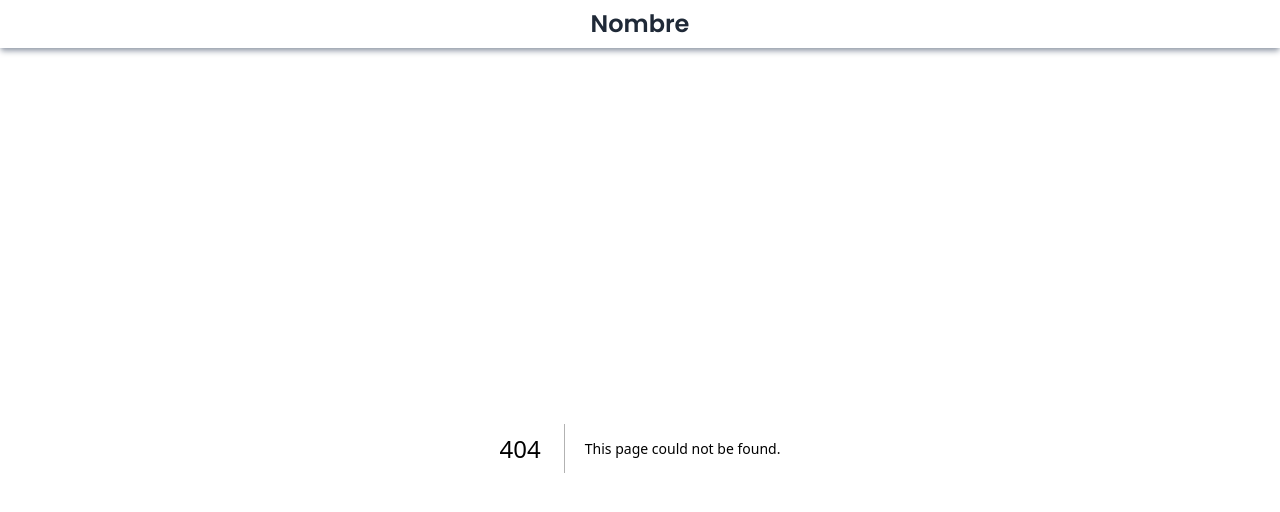
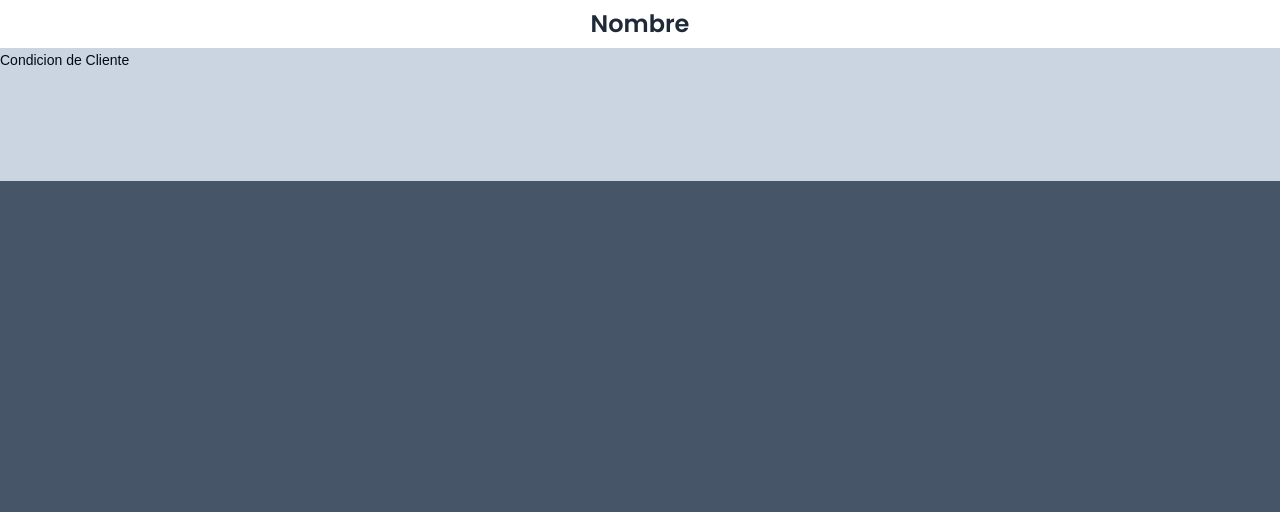
Before and after one commit to jerojimenez17/POS-Template, a Next.js app: page /newBill in a window 1280 px wide. Before the commit this address had no page. Shown: the top 512 px of the page. Built offline with nearby package versions, Linux system fonts and the light colour scheme.

Commit message:
adding newBill page

```diff
--- /dev/null
+++ b/src/app/(protected)/newBill/page.tsx
@@ -0,0 +1,14 @@
+import BillParametersForm from "@/components/Billing/BillParametersForm";
+
+const page = () => {
+  return (
+    <div className="h-full flex flex-col">
+      <div className="bg-slate-300 h-40 w-full">
+        <BillParametersForm />
+      </div>
+      <div className="h-full w-full bg-slate-600"></div>
+    </div>
+  );
+};
+
+export default page;
--- a/src/app/globals.css
+++ b/src/app/globals.css
@@ -99,3 +99,14 @@ html{
   }
 
 }
+
+
+
+@layer base {
+  * {
+    @apply border-border outline-ring/50;
+  }
+  body {
+    @apply bg-background text-foreground;
+  }
+}
--- /dev/null
+++ b/src/components/Billing/BillParametersForm.tsx
@@ -0,0 +1,48 @@
+import ClientConditions from "@/models/ClientConditions";
+import PaidMethods from "@/models/PaidMethods";
+import { BillParametersSchema } from "@/schemas";
+import { zodResolver } from "@hookform/resolvers/zod";
+import { useForm } from "react-hook-form";
+import { z } from "zod";
+import { FormControl, FormField, FormItem, FormLabel, Form } from "../ui/form";
+import { Select, SelectContent, SelectItem } from "../ui/select";
+
+const BillParametersForm = () => {
+  const form = useForm<z.infer<typeof BillParametersSchema>>({
+    resolver: zodResolver(BillParametersSchema),
+    defaultValues: {
+      paidMethod: PaidMethods.EFECTIVO,
+      clientCondition: ClientConditions.CONSUMIDOR_FINAL,
+      discount: 0,
+      twoMethods: false,
+    },
+  });
+  return (
+    <Form {...form}>
+      <div>
+        <FormField
+          control={form.control}
+          name={"clientCondition"}
+          render={({ field }) => (
+            <FormItem>
+              <FormLabel>Condicion de Cliente</FormLabel>
+              <FormControl>
+                <Select>
+                  <SelectContent>
+                    {Object.values(ClientConditions).map((condition) => (
+                      <SelectItem key={condition} value={condition}>
+                        {condition}
+                      </SelectItem>
+                    ))}
+                  </SelectContent>
+                </Select>
+              </FormControl>
+            </FormItem>
+          )}
+        />
+      </div>
+    </Form>
+  );
+};
+
+export default BillParametersForm;
--- a/src/components/ui/RootMenu.tsx
+++ b/src/components/ui/RootMenu.tsx
@@ -4,7 +4,7 @@ const RootMenu = () => {
   return (
     <div className="h-full w-full flex flex-col">
       <main className="flex items-center my-auto">
-        <section className="w-full mx-3 p-4 flex justify-between md:justify-center md:gap-5 my-auto">
+        <section className="w-full mx-auto p-4 flex justify-between md:justify-center md:gap-5 my-auto">
           <MenuCard url="/newBill" title="Facturar">
             <svg
               xmlns="http://www.w3.org/2000/svg"
--- a/src/components/ui/button.tsx
+++ b/src/components/ui/button.tsx
@@ -5,25 +5,26 @@ import { cva, type VariantProps } from "class-variance-authority"
 import { cn } from "@/lib/utils"
 
 const buttonVariants = cva(
-  "inline-flex items-center justify-center whitespace-nowrap rounded-md text-sm font-medium ring-offset-background transition-colors focus-visible:outline-none focus-visible:ring-2 focus-visible:ring-ring focus-visible:ring-offset-2 disabled:pointer-events-none disabled:opacity-50",
+  "inline-flex items-center justify-center gap-2 whitespace-nowrap rounded-md text-sm font-medium transition-colors focus-visible:outline-none focus-visible:ring-1 focus-visible:ring-ring disabled:pointer-events-none disabled:opacity-50 [&_svg]:pointer-events-none [&_svg]:size-4 [&_svg]:shrink-0",
   {
     variants: {
       variant: {
-        default: "bg-primary text-primary-foreground hover:bg-primary/90",
+        default:
+          "bg-primary text-primary-foreground shadow hover:bg-primary/90",
         destructive:
-          "bg-destructive text-destructive-foreground hover:bg-destructive/90",
+          "bg-destructive text-destructive-foreground shadow-sm hover:bg-destructive/90",
         outline:
-          "border border-input bg-background hover:bg-accent hover:text-accent-foreground",
+          "border border-input bg-background shadow-sm hover:bg-accent hover:text-accent-foreground",
         secondary:
-          "bg-secondary text-secondary-foreground hover:bg-secondary/80",
+          "bg-secondary text-secondary-foreground shadow-sm hover:bg-secondary/80",
         ghost: "hover:bg-accent hover:text-accent-foreground",
         link: "text-primary underline-offset-4 hover:underline",
       },
       size: {
-        default: "h-10 px-4 py-2",
-        sm: "h-9 rounded-md px-3",
-        lg: "h-11 rounded-md px-8",
-        icon: "h-10 w-10",
+        default: "h-9 px-4 py-2",
+        sm: "h-8 rounded-md px-3 text-xs",
+        lg: "h-10 rounded-md px-8",
+        icon: "h-9 w-9",
       },
     },
     defaultVariants: {
--- a/src/components/ui/form.tsx
+++ b/src/components/ui/form.tsx
@@ -135,7 +135,7 @@ const FormDescription = React.forwardRef<
     <p
       ref={ref}
       id={formDescriptionId}
-      className={cn("text-sm text-muted-foreground", className)}
+      className={cn("text-[0.8rem] text-muted-foreground", className)}
       {...props}
     />
   )
@@ -157,7 +157,7 @@ const FormMessage = React.forwardRef<
     <p
       ref={ref}
       id={formMessageId}
-      className={cn("text-sm font-medium text-destructive", className)}
+      className={cn("text-[0.8rem] font-medium text-destructive", className)}
       {...props}
     >
       {body}
--- /dev/null
+++ b/src/models/ClientConditions.ts
@@ -0,0 +1,6 @@
+enum ClientConditions {
+  CONSUMIDOR_FINAL = "Consumidor Final",
+  CUIT = "CUIT",
+  DNI = "DNI",
+}
+export default ClientConditions;
--- /dev/null
+++ b/src/models/PaidMethods.ts
@@ -0,0 +1,14 @@
+enum PaidMethods {
+  EFECTIVO = "Efectivo",
+  DEBITO = "Débito",
+  CREDITO_1_PAGO = "Crédito 1 pago",
+  CREDITO_3_PAGOS = "Crédito 3 pagos",
+  CREDITO_6_PAGOS = "Crédito 6 pagos",
+  CREDITO_12_PAGOS = "Crédito 12 pagos",
+  TRANSFERENCIA = "Transferencia",
+  PAYPAL = "PayPal",
+  MP = "MercadoPago",
+  CUENTA = "CuentaDNI",
+}
+
+export default PaidMethods;
--- a/src/schemas/index.ts
+++ b/src/schemas/index.ts
@@ -95,3 +95,14 @@ export const ClientSchema = z.object({
   ),
   balance: z.coerce.number(),
 });
+
+export const BillParametersSchema = z.object({
+  clientCondition: z.string(),
+  paidMethod: z.string(),
+  twoMethods: z.boolean(),
+  discount: z.coerce.number(),
+  CUIT: z.coerce.number().optional(),
+  DNI: z.coerce.number().optional(),
+  secondPaidMethod: z.string().optional(),
+  totalSecondMethod: z.coerce.number().optional(),
+});
```
Also changed, not shown: package.json (+4 -3 lines), 1 other file (tests, documents, lock files or other folders).
